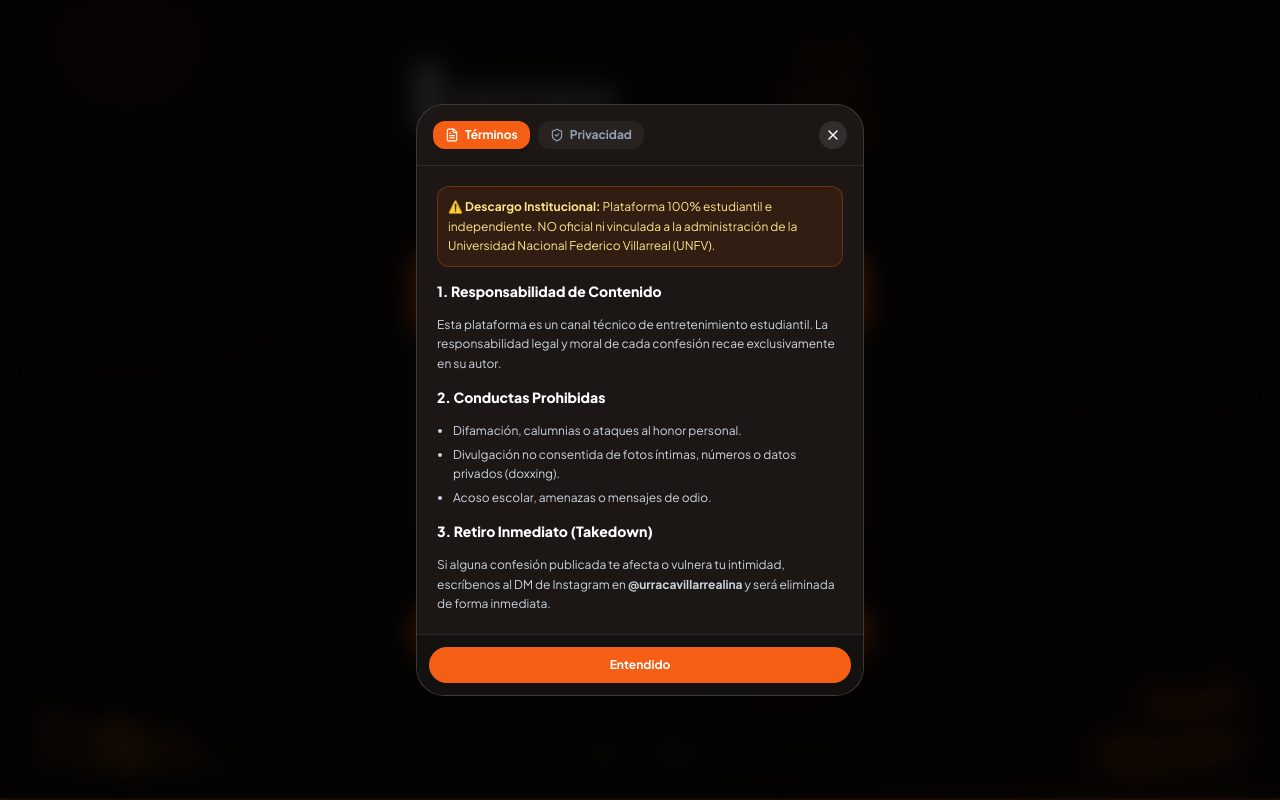
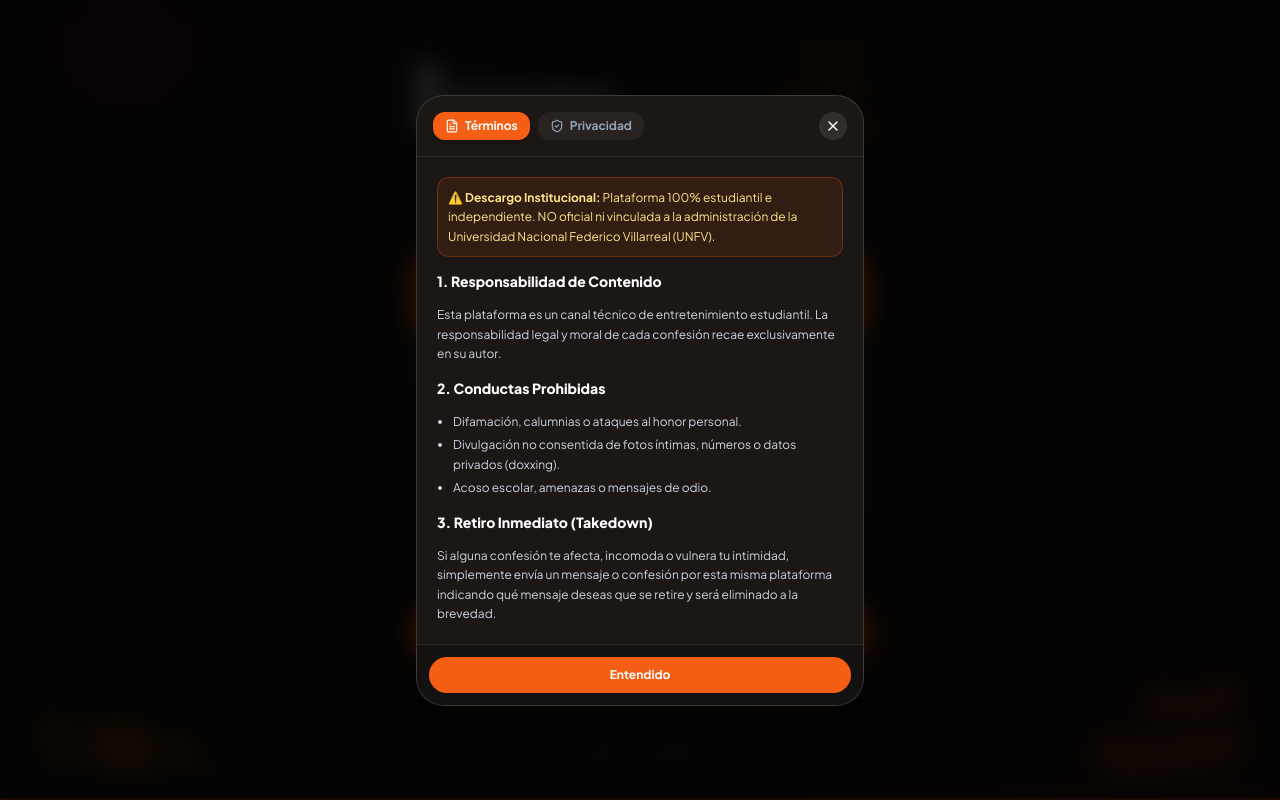
Before and after one commit to ArturitoPoderoso/Projecto-NGL, a React (Vite) app in the folder ngl-public/: page / in a window 1280 px wide. Both pictures are taken after a click on the button "Terms". Built offline with nearby package versions, Linux system fonts and the light colour scheme; no server answers; grey boxes are pictures that could not be loaded.

Commit message:
Remover referencias a Instagram y fijar canal de retiro via confesion directa

```diff
--- a/ngl-public/src/App.jsx
+++ b/ngl-public/src/App.jsx
@@ -397,7 +397,7 @@ export default function App() {
 
                   <h4 className="font-extrabold text-white text-sm">3. Retiro Inmediato (Takedown)</h4>
                   <p>
-                    Si alguna confesión publicada te afecta o vulnera tu intimidad, escríbenos al DM de Instagram en <strong>@urracavillarrealina</strong> y será eliminada de forma inmediata.
+                    Si alguna confesión te afecta, incomoda o vulnera tu intimidad, simplemente envía un mensaje o confesión por esta misma plataforma indicando qué mensaje deseas que se retire y será eliminado a la brevedad.
                   </p>
                 </>
               ) : (
```
Also changed, not shown: 1 other file (tests, documents, lock files or other folders).
